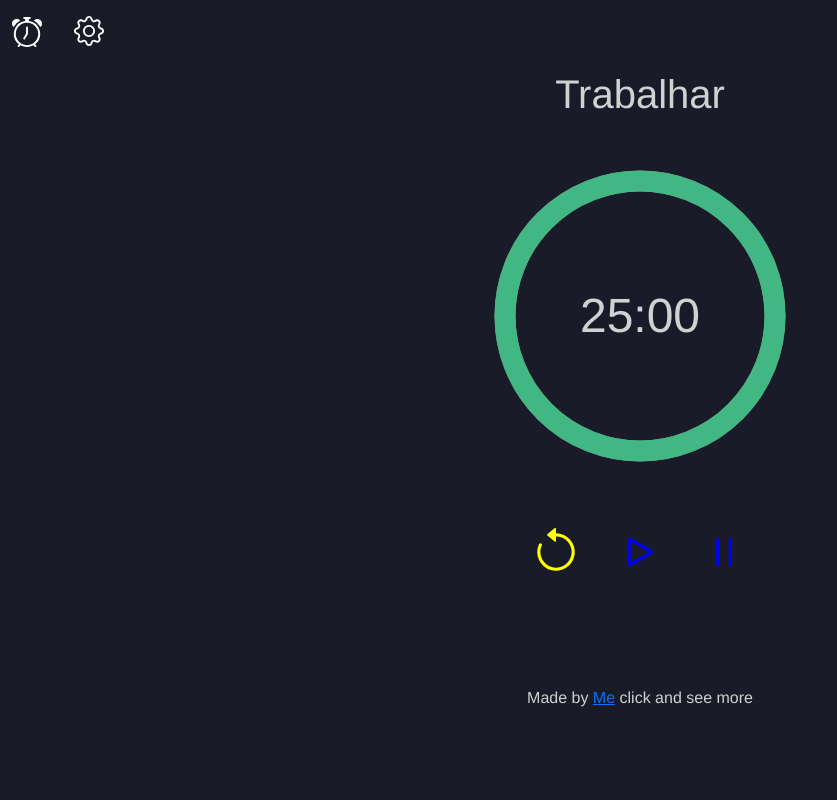
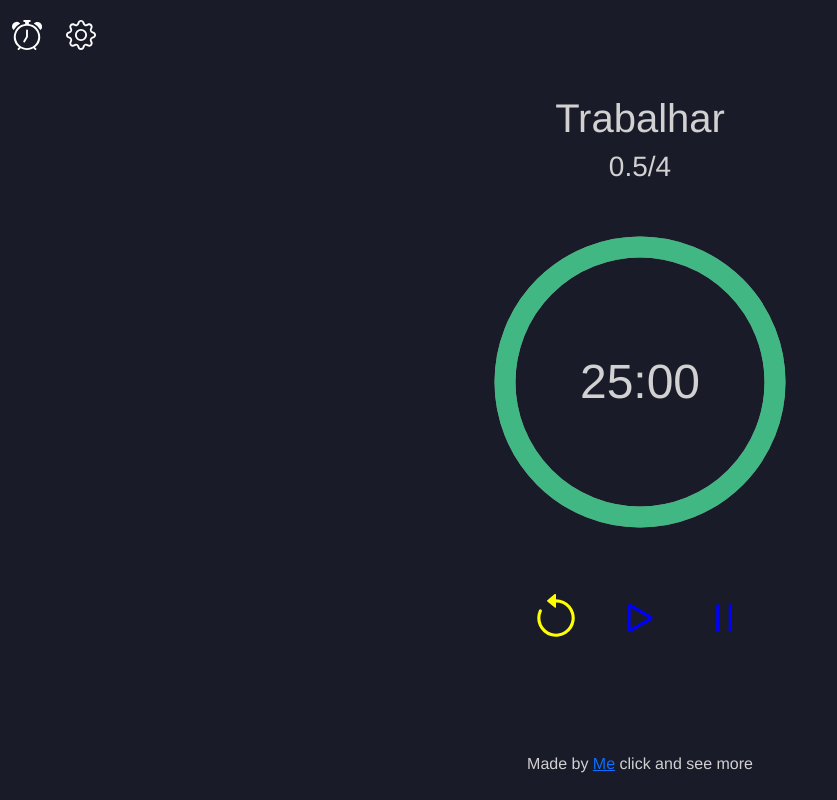
Before and after one commit to julia-de-oliveira/organizador, a Vue app: page / in a window 1280 px wide. Shown: the whole page, without its empty margins (0-837 px from the left). Built offline with nearby package versions, Linux system fonts and the light colour scheme.

Commit message:
mostrando contador de repetição por sprint

```diff
--- a/src/components/Header.vue
+++ b/src/components/Header.vue
@@ -1,25 +1,35 @@
 <template>
-	<nav class="navbar navbar-expand-lg navbar-background">
-		<div class="container-fluid">
-			<button class="navbar-toggler" type="button" data-bs-toggle="collapse" data-bs-target="#navbarTogglerDemo03" aria-controls="navbarTogglerDemo03" aria-expanded="false" aria-label="Toggle navigation">
-				<span class="navbar-toggler-icon"></span>
-			</button>
+	<nav class="navbar navbar-expand navbar-background">
+		<div class="collapse navbar-collapse" id="navbarNav">
+			<ul class="navbar-nav">
+				<li class="nav-item m-2 p-1">
+					<router-link to="/" class="">
+						<svg xmlns="http://www.w3.org/2000/svg" width="30" height="30" fill="white" class="bi bi-alarm" viewBox="0 0 16 16">
+							<path d="M8.5 5.5a.5.5 0 0 0-1 0v3.362l-1.429 2.38a.5.5 0 1 0 .858.515l1.5-2.5A.5.5 0 0 0 8.5 9V5.5z"/>
+							<path d="M6.5 0a.5.5 0 0 0 0 1H7v1.07a7.001 7.001 0 0 0-3.273 12.474l-.602.602a.5.5 0 0 0 .707.708l.746-.746A6.97 6.97 0 0 0 8 16a6.97 6.97 0 0 0 3.422-.892l.746.746a.5.5 0 0 0 .707-.708l-.601-.602A7.001 7.001 0 0 0 9 2.07V1h.5a.5.5 0 0 0 0-1h-3zm1.038 3.018a6.093 6.093 0 0 1 .924 0 6 6 0 1 1-.924 0zM0 3.5c0 .753.333 1.429.86 1.887A8.035 8.035 0 0 1 4.387 1.86 2.5 2.5 0 0 0 0 3.5zM13.5 1c-.753 0-1.429.333-1.887.86a8.035 8.035 0 0 1 3.527 3.527A2.5 2.5 0 0 0 13.5 1z"/>
+						</svg>
+					</router-link>
+				</li>
 
-			<router-link to="/" class="navbar-brand">
-				<svg xmlns="http://www.w3.org/2000/svg" width="30" height="30" fill="white" class="bi bi-alarm" viewBox="0 0 16 16">
-					<path d="M8.5 5.5a.5.5 0 0 0-1 0v3.362l-1.429 2.38a.5.5 0 1 0 .858.515l1.5-2.5A.5.5 0 0 0 8.5 9V5.5z"/>
-					<path d="M6.5 0a.5.5 0 0 0 0 1H7v1.07a7.001 7.001 0 0 0-3.273 12.474l-.602.602a.5.5 0 0 0 .707.708l.746-.746A6.97 6.97 0 0 0 8 16a6.97 6.97 0 0 0 3.422-.892l.746.746a.5.5 0 0 0 .707-.708l-.601-.602A7.001 7.001 0 0 0 9 2.07V1h.5a.5.5 0 0 0 0-1h-3zm1.038 3.018a6.093 6.093 0 0 1 .924 0 6 6 0 1 1-.924 0zM0 3.5c0 .753.333 1.429.86 1.887A8.035 8.035 0 0 1 4.387 1.86 2.5 2.5 0 0 0 0 3.5zM13.5 1c-.753 0-1.429.333-1.887.86a8.035 8.035 0 0 1 3.527 3.527A2.5 2.5 0 0 0 13.5 1z"/>
-				</svg>
-			</router-link>
-
-			<div class="collapse navbar-collapse" id="navbarTogglerDemo03">
-				<div class="d-flex pl-5">
+				<li class="nav-item col-md-6 p-1">
 					<router-link to="/settings" class="nav-link">
 						<svg xmlns="http://www.w3.org/2000/svg" width="30" height="30" fill="white" class="bi bi-gear" viewBox="0 0 16 16">
 							<path d="M8 4.754a3.246 3.246 0 1 0 0 6.492 3.246 3.246 0 0 0 0-6.492zM5.754 8a2.246 2.246 0 1 1 4.492 0 2.246 2.246 0 0 1-4.492 0z"/>
 							<path d="M9.796 1.343c-.527-1.79-3.065-1.79-3.592 0l-.094.319a.873.873 0 0 1-1.255.52l-.292-.16c-1.64-.892-3.433.902-2.54 2.541l.159.292a.873.873 0 0 1-.52 1.255l-.319.094c-1.79.527-1.79 3.065 0 3.592l.319.094a.873.873 0 0 1 .52 1.255l-.16.292c-.892 1.64.901 3.434 2.541 2.54l.292-.159a.873.873 0 0 1 1.255.52l.094.319c.527 1.79 3.065 1.79 3.592 0l.094-.319a.873.873 0 0 1 1.255-.52l.292.16c1.64.893 3.434-.902 2.54-2.541l-.159-.292a.873.873 0 0 1 .52-1.255l.319-.094c1.79-.527 1.79-3.065 0-3.592l-.319-.094a.873.873 0 0 1-.52-1.255l.16-.292c.893-1.64-.902-3.433-2.541-2.54l-.292.159a.873.873 0 0 1-1.255-.52l-.094-.319zm-2.633.283c.246-.835 1.428-.835 1.674 0l.094.319a1.873 1.873 0 0 0 2.693 1.115l.291-.16c.764-.415 1.6.42 1.184 1.185l-.159.292a1.873 1.873 0 0 0 1.116 2.692l.318.094c.835.246.835 1.428 0 1.674l-.319.094a1.873 1.873 0 0 0-1.115 2.693l.16.291c.415.764-.42 1.6-1.185 1.184l-.291-.159a1.873 1.873 0 0 0-2.693 1.116l-.094.318c-.246.835-1.428.835-1.674 0l-.094-.319a1.873 1.873 0 0 0-2.692-1.115l-.292.16c-.764.415-1.6-.42-1.184-1.185l.159-.291A1.873 1.873 0 0 0 1.945 8.93l-.319-.094c-.835-.246-.835-1.428 0-1.674l.319-.094A1.873 1.873 0 0 0 3.06 4.377l-.16-.292c-.415-.764.42-1.6 1.185-1.184l.292.159a1.873 1.873 0 0 0 2.692-1.115l.094-.319z"/>
 						</svg>
 					</router-link>
+				</li>
+			</ul>
+		</div>
+	</nav>
+
+	<nav class="navbar navbar-expand-lg navbar-background">
+		<div class="container-fluid">
+
+
+			<div class="col-lg-12 align-content-end">
+				<div class="d-flex pl-5">
+
 				</div>
 			</div>
 		</div>
--- a/src/views/main.vue
+++ b/src/views/main.vue
@@ -1,5 +1,8 @@
 <template class="bg-dark bg-light">
-  <h1 class="text-center mt-2">{{defineSprint.title}}</h1>
+  <div>
+    <h1 class="text-center mt-2 align-middle">{{defineSprint.title}}</h1>
+    <h3 class="">{{nowSprint/2}}/{{sprintRangeValue}}</h3>
+  </div>
   <Timer :time-left="timeLeft" :TIME_LIMIT="defineSprint.timeLimit"/>
 
   <footer>
```
